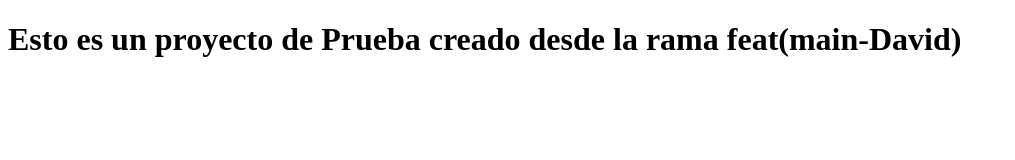
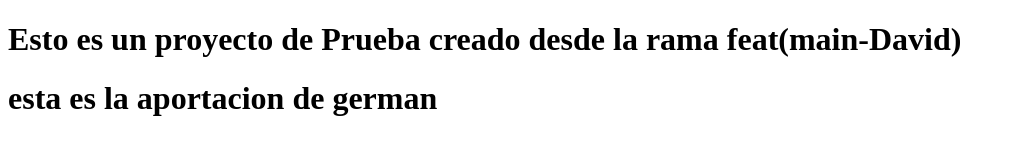
Before and after one commit to davidmll/tarea-dia-24-grupo4, a plain HTML site: page src/index.html in a window 1280 px wide. Shown: the whole page, without its empty margins (0-1015 px from the left). Drawn offline with Linux system fonts and the light colour scheme.

Commit message:
commit german

```diff
--- a/src/index.html
+++ b/src/index.html
@@ -8,5 +8,7 @@
 </head>
 <body>
     <h1>Esto es un proyecto de Prueba creado desde la rama feat(main-David)</h1>
+
+    <h1>esta es la aportacion de german</h1>
 </body>
 </html>
```
